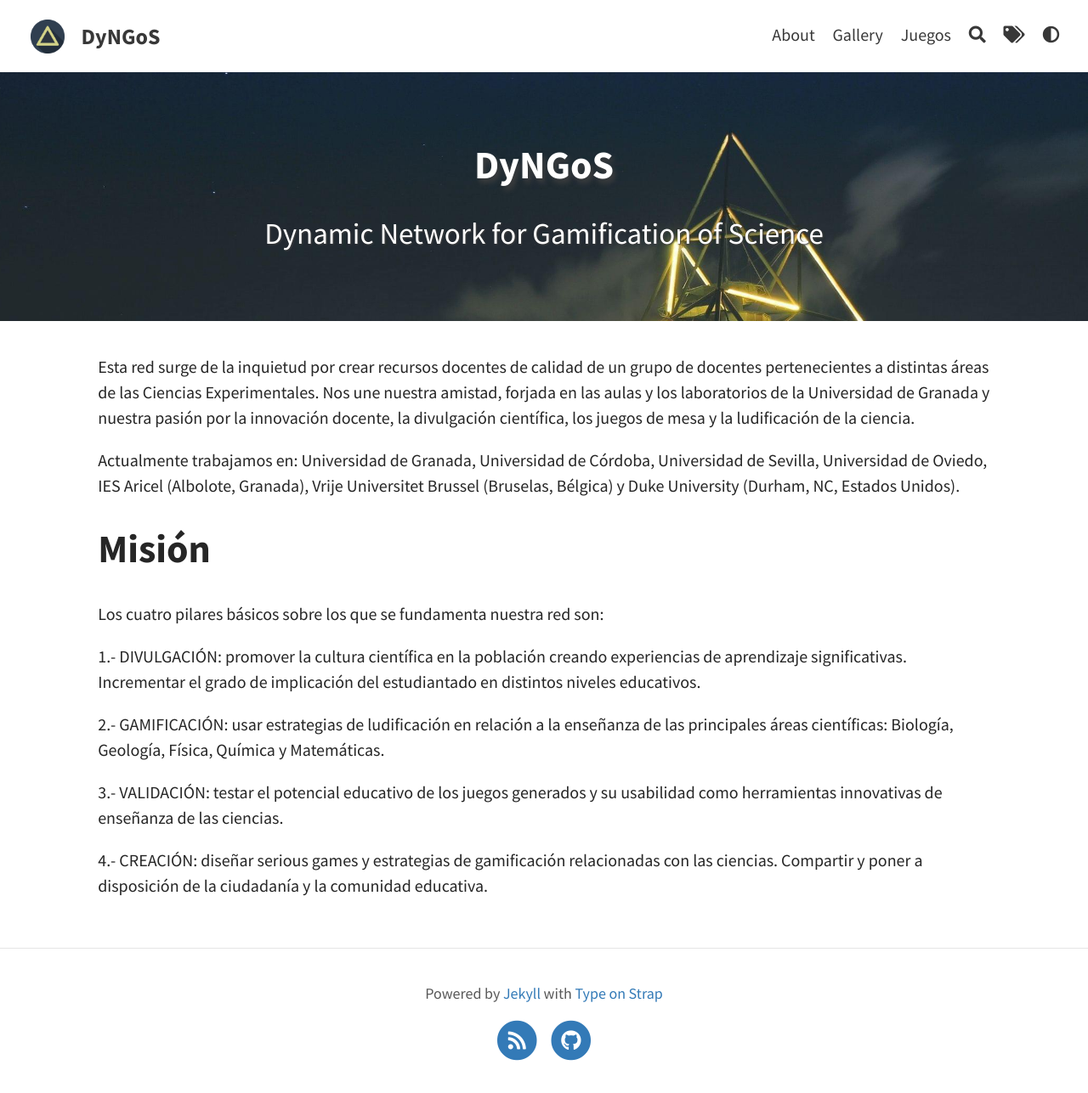
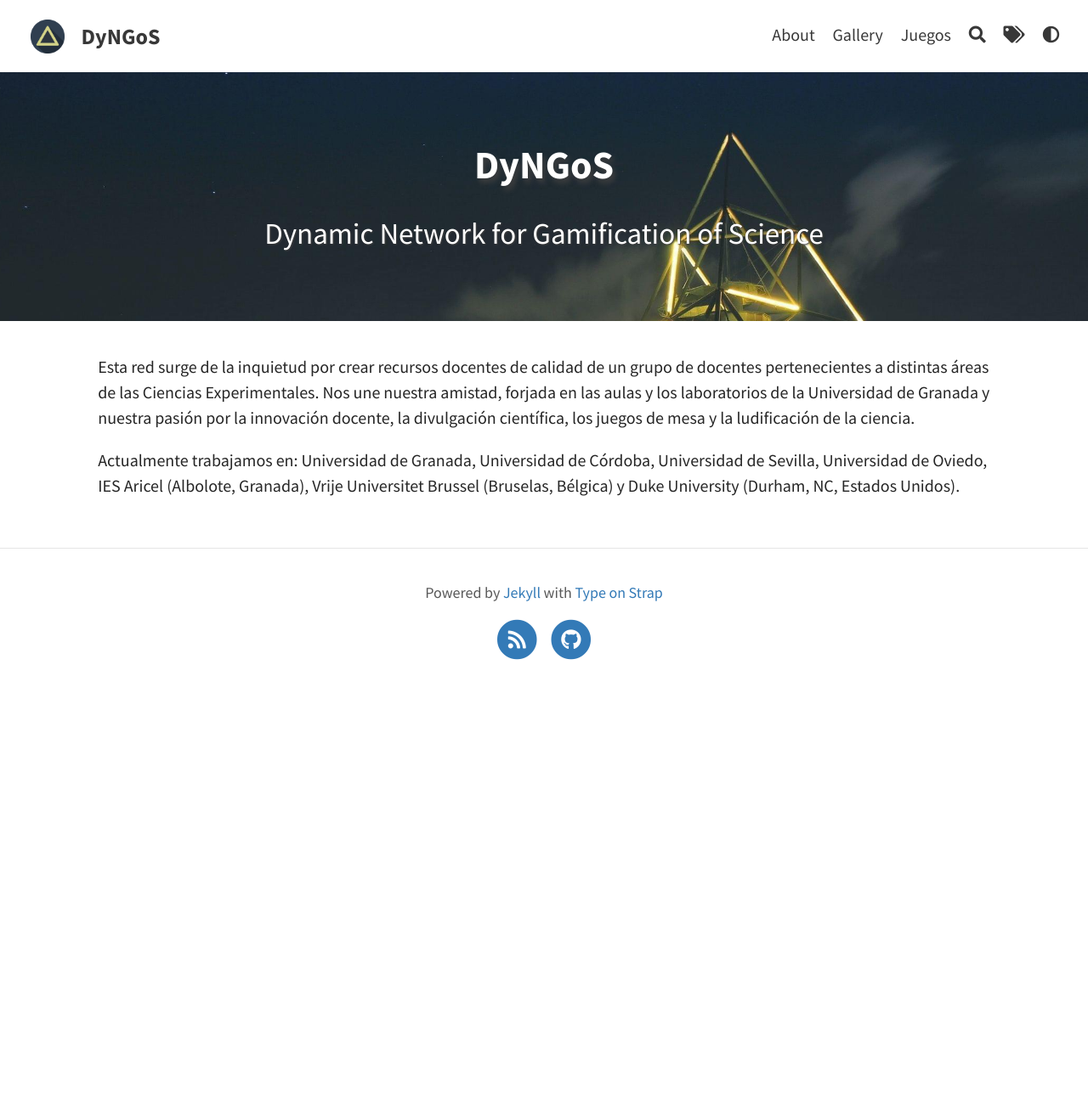
Before and after one commit to dyn-gos/dyn-gos.github.io, a Jekyll site: the page built from index.md, in a window 1280 px wide. Shown: the whole page at 85% size. Built offline with Jekyll 4.4.1, drawn with Linux system fonts in a browser that asks for light colours; after the commit the page ends 900 px from its top, so only the background shows below that.

Commit message:
Update index.md

```diff
--- a/index.md
+++ b/index.md
@@ -10,15 +10,3 @@ hide: true                           # Prevent the page title to appear in the n
 Esta red surge de la inquietud por crear recursos docentes de calidad de un grupo de docentes pertenecientes a distintas áreas de las Ciencias Experimentales. Nos une nuestra amistad, forjada en las aulas y los laboratorios de la Universidad de Granada y nuestra pasión por la innovación docente, la divulgación científica, los juegos de mesa y la ludificación de la ciencia.
 
 Actualmente trabajamos en: Universidad de Granada, Universidad de Córdoba, Universidad de Sevilla, Universidad de Oviedo, IES Aricel (Albolote, Granada), Vrije Universitet Brussel (Bruselas, Bélgica) y Duke University (Durham, NC, Estados Unidos).
-
-# Misión
-
-Los cuatro pilares básicos sobre los que se fundamenta nuestra red son:
-
-1.- DIVULGACIÓN: promover la cultura científica en la población creando experiencias de aprendizaje significativas. Incrementar el grado de implicación del estudiantado en distintos niveles educativos.
-
-2.- GAMIFICACIÓN: usar estrategias de ludificación en relación a la enseñanza de las principales áreas científicas: Biología, Geología, Física, Química y Matemáticas.
-
-3.- VALIDACIÓN: testar el potencial educativo de los juegos generados y su usabilidad como herramientas innovativas de enseñanza de las ciencias.
-
-4.- CREACIÓN: diseñar serious games y estrategias de gamificación relacionadas con las ciencias. Compartir y poner a disposición de la ciudadanía y la comunidad educativa.
```
